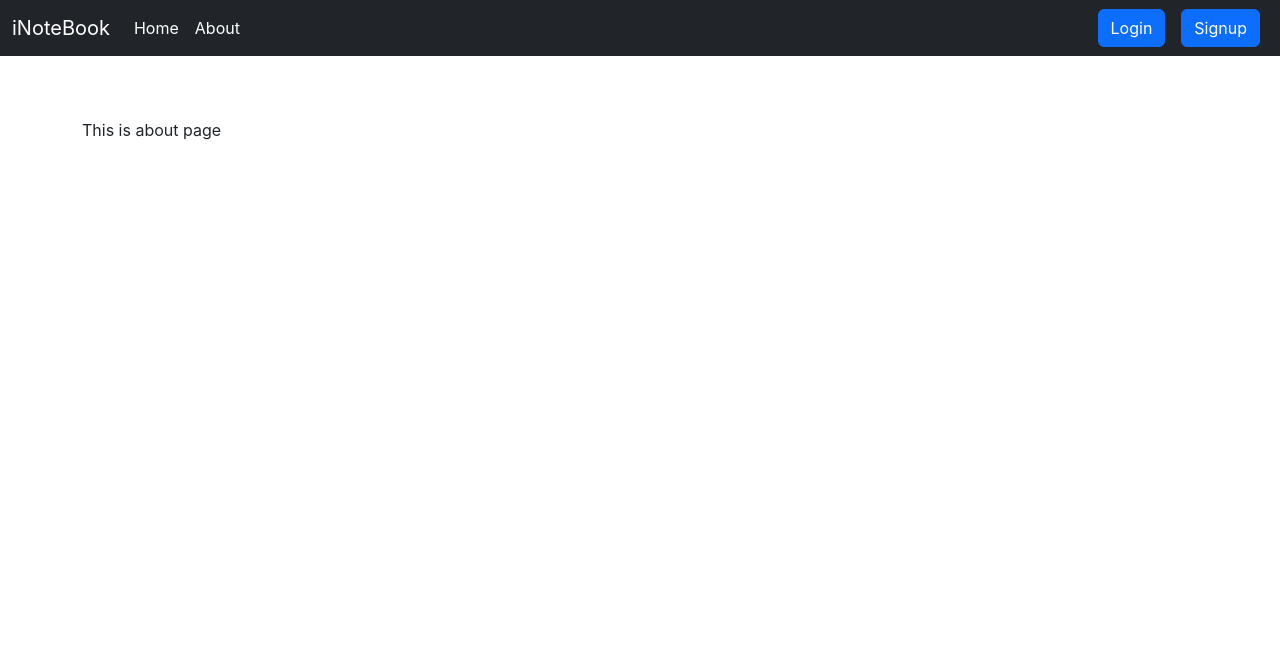
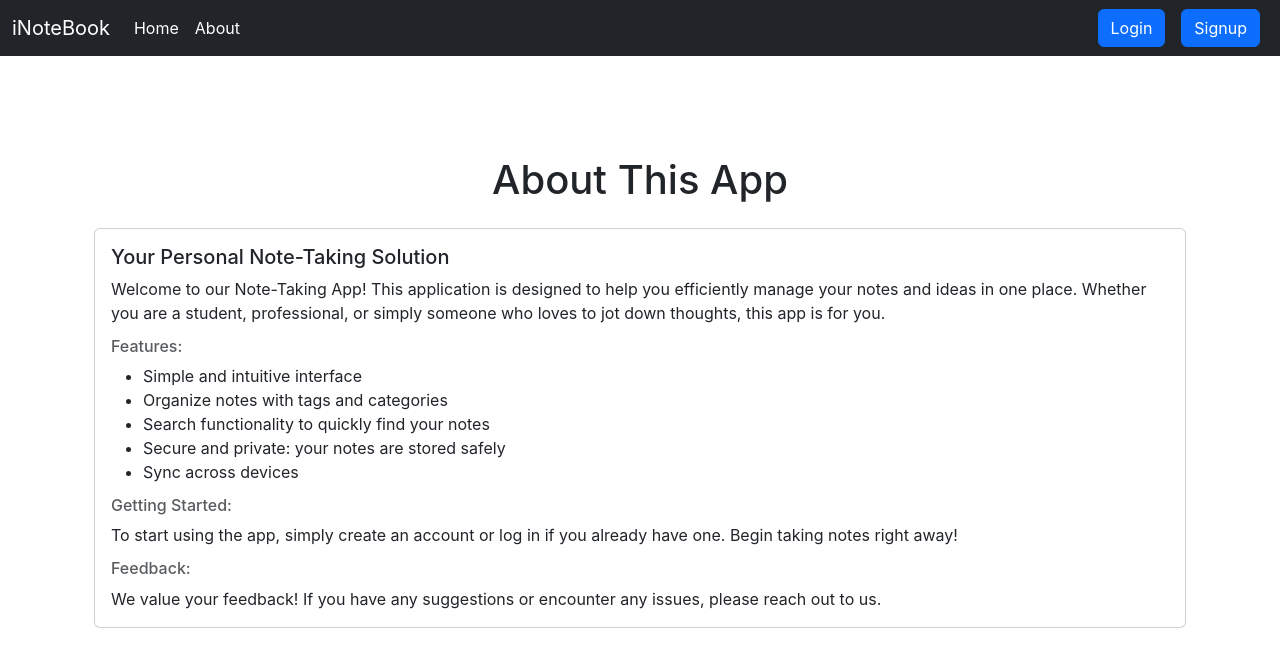
Before and after one commit to pranavmaverick20/inotebook, a React (Create React App) app: page /about in a window 1280 px wide. Shown: the top 666 px of the page. Built offline with nearby package versions, Linux system fonts and the light colour scheme.

Commit message:
added about page

```diff
--- a/src/components/About.js
+++ b/src/components/About.js
@@ -1,10 +1,35 @@
 import { useContext, useEffect } from 'react';
 import noteContext from '../context/notes/noteContext';
+
 export const About = () => {
-
     return (
-        <div>
-            This is about page
+        <div className="container mt-5">
+            <h1 className="text-center mb-4">About This App</h1>
+            <div className="card">
+                <div className="card-body">
+                    <h5 className="card-title">Your Personal Note-Taking Solution</h5>
+                    <p className="card-text">
+                        Welcome to our Note-Taking App! This application is designed to help you efficiently manage your notes and ideas in one place.
+                        Whether you are a student, professional, or simply someone who loves to jot down thoughts, this app is for you.
+                    </p>
+                    <h6 className="card-subtitle mb-2 text-muted">Features:</h6>
+                    <ul>
+                        <li>Simple and intuitive interface</li>
+                        <li>Organize notes with tags and categories</li>
+                        <li>Search functionality to quickly find your notes</li>
+                        <li>Secure and private: your notes are stored safely</li>
+                        <li>Sync across devices</li>
+                    </ul>
+                    <h6 className="card-subtitle mb-2 text-muted">Getting Started:</h6>
+                    <p className="card-text">
+                        To start using the app, simply create an account or log in if you already have one. Begin taking notes right away!
+                    </p>
+                    <h6 className="card-subtitle mb-2 text-muted">Feedback:</h6>
+                    <p className="card-text">
+                        We value your feedback! If you have any suggestions or encounter any issues, please reach out to us.
+                    </p>
+                </div>
+            </div>
         </div>
-    )
-}
+    );
+};
```
